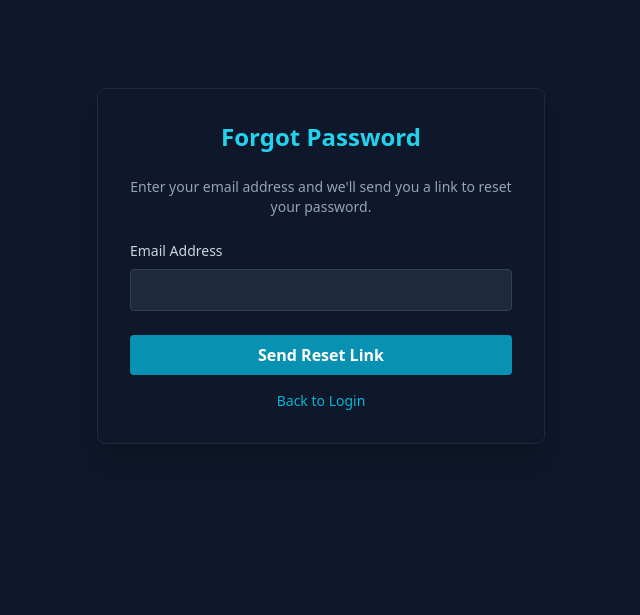
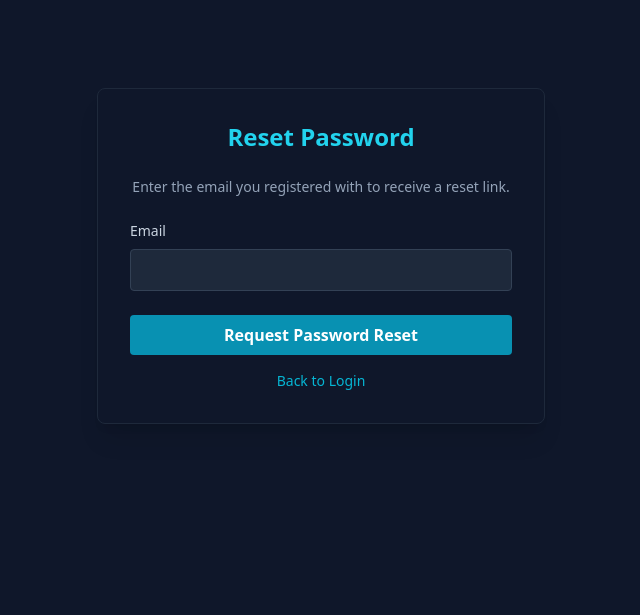
Before and after one commit to Gajanan9960/police-record-system, a Flask app: page /forgot_password in a window 1280 px wide. Shown: the part 65-680 px from the top of the page, without its empty margins (319-959 px from the left). Run offline with Flask 3, Linux system fonts and the light colour scheme; some libraries are stand-ins or nearby versions.

Commit message:
Fix: Implement Forgot Password and update hashing for compatibility

```diff
--- a/police-record-system (2)/police-record-system/app/auth/routes.py
+++ b/police-record-system (2)/police-record-system/app/auth/routes.py
@@ -2,7 +2,7 @@ from flask import render_template, redirect, url_for, flash, request
 from flask_login import login_user, logout_user, login_required, current_user
 from app import db
 from app.auth import auth
-from app.forms import LoginForm, RegistrationForm
+from app.forms import LoginForm, RegistrationForm, RequestResetForm, ResetPasswordForm
 from app.models import User
 
 @auth.route('/login', methods=['GET', 'POST'])
@@ -58,6 +58,31 @@ def logout():
     logout_user()
     return redirect(url_for('main.index'))
 
-@auth.route('/forgot_password')
+@auth.route('/forgot_password', methods=['GET', 'POST'])
 def forgot_password():
-    return render_template('forgot_password.html', title='Forgot Password')
+    if current_user.is_authenticated:
+        return redirect(url_for('main.index'))
+    form = RequestResetForm()
+    if form.validate_on_submit():
+        user = User.query.filter_by(email=form.email.data).first()
+        token = user.get_reset_token()
+        msg = f"To reset your password, visit the following link: {url_for('auth.reset_token', token=token, _external=True)}"
+        flash(msg, 'info')
+        return redirect(url_for('auth.login'))
+    return render_template('forgot_password.html', title='Reset Password', form=form)
+
+@auth.route('/reset_password/<token>', methods=['GET', 'POST'])
+def reset_token(token):
+    if current_user.is_authenticated:
+        return redirect(url_for('main.index'))
+    user = User.verify_reset_token(token)
+    if user is None:
+        flash('That is an invalid or expired token', 'warning')
+        return redirect(url_for('auth.forgot_password'))
+    form = ResetPasswordForm()
+    if form.validate_on_submit():
+        user.set_password(form.password.data)
+        db.session.commit()
+        flash('Your password has been updated! You are now able to log in', 'success')
+        return redirect(url_for('auth.login'))
+    return render_template('reset_password.html', title='Reset Password', form=form)
--- a/police-record-system (2)/police-record-system/app/forms.py
+++ b/police-record-system (2)/police-record-system/app/forms.py
@@ -142,3 +142,17 @@ class CriminalForm(FlaskForm):
     photo = FileField('Photo')
     status = SelectField('Status', choices=[('Wanted', 'Wanted'), ('Arrested', 'Arrested'), ('In Custody', 'In Custody')])
     submit = SubmitField('Add Criminal')
+
+class RequestResetForm(FlaskForm):
+    email = StringField('Email', validators=[DataRequired(), Email()])
+    submit = SubmitField('Request Password Reset')
+
+    def validate_email(self, email):
+        user = User.query.filter_by(email=email.data).first()
+        if user is None:
+            raise ValidationError('There is no account with that email. You must register first.')
+
+class ResetPasswordForm(FlaskForm):
+    password = PasswordField('Password', validators=[DataRequired()])
+    confirm_password = PasswordField('Confirm Password', validators=[DataRequired(), EqualTo('password')])
+    submit = SubmitField('Reset Password')
--- a/police-record-system (2)/police-record-system/app/templates/forgot_password.html
+++ b/police-record-system (2)/police-record-system/app/templates/forgot_password.html
@@ -1,26 +1,34 @@
 {% extends "base.html" %}
 
-{% block title %}Forgot Password - Police Record System{% endblock %}
+{% block title %}Request Password Reset - Police Record System{% endblock %}
 
 {% block content %}
 <div class="max-w-md mx-auto bg-slate-900 rounded-lg shadow-xl p-8 border border-slate-800 mt-10">
-    <h2 class="text-2xl font-bold text-cyan-400 mb-6 text-center">Forgot Password</h2>
-    <p class="text-slate-400 mb-6 text-center text-sm">Enter your email address and we'll send you a link to reset your
-        password.</p>
+    <h2 class="text-2xl font-bold text-cyan-400 mb-6 text-center">Reset Password</h2>
+    <p class="text-slate-400 mb-6 text-center text-sm">Enter the email you registered with to receive a reset link.</p>
 
     <form method="POST" class="space-y-6">
+        {{ form.hidden_tag() }}
         <div>
-            <label for="email" class="block text-sm font-medium text-slate-300 mb-2">Email Address</label>
-            <input type="email" id="email" name="email" required
-                class="w-full bg-slate-800 border border-slate-700 rounded px-3 py-2 text-white focus:outline-none focus:border-cyan-500 focus:ring-1 focus:ring-cyan-500">
+            {{ form.email.label(class="block text-sm font-medium text-slate-300 mb-2") }}
+            {% if form.email.errors %}
+            {{ form.email(class="w-full bg-slate-800 border border-red-500 rounded px-3 py-2 text-white
+            focus:outline-none focus:border-red-500") }}
+            <div class="text-red-500 text-xs mt-1">
+                {% for error in form.email.errors %}
+                <span>{{ error }}</span>
+                {% endfor %}
+            </div>
+            {% else %}
+            {{ form.email(class="w-full bg-slate-800 border border-slate-700 rounded px-3 py-2 text-white
+            focus:outline-none focus:border-cyan-500 focus:ring-1 focus:ring-cyan-500") }}
+            {% endif %}
         </div>
 
         <div class="flex flex-col space-y-4">
-            <button type="submit"
-                class="w-full bg-cyan-600 hover:bg-cyan-700 text-white font-bold py-2 px-4 rounded focus:outline-none focus:shadow-outline transition duration-150 ease-in-out">
-                Send Reset Link
-            </button>
-            <a href="{{ url_for('login') }}" class="text-sm text-cyan-500 hover:text-cyan-400 text-center">Back to
+            {{ form.submit(class="w-full bg-cyan-600 hover:bg-cyan-700 text-white font-bold py-2 px-4 rounded
+            focus:outline-none focus:shadow-outline transition duration-150 ease-in-out cursor-pointer") }}
+            <a href="{{ url_for('auth.login') }}" class="text-sm text-cyan-500 hover:text-cyan-400 text-center">Back to
                 Login</a>
         </div>
     </form>
```
Also changed, not shown: police-record-system (2)/police-record-system/app/models.py (+17 -1 lines), police-record-system (2)/police-record-system/app/templates/reset_password.html (+30 -12 lines).
